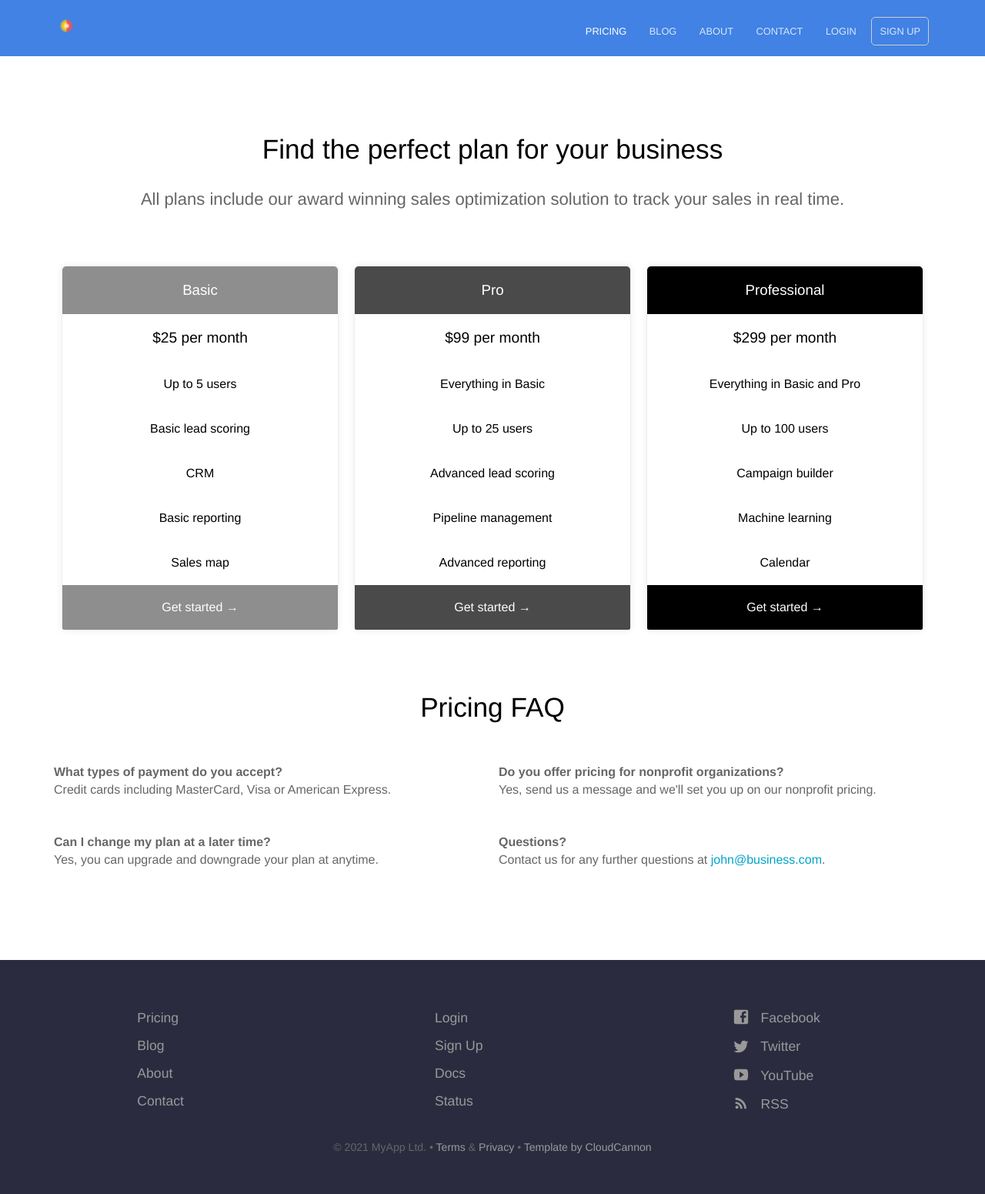
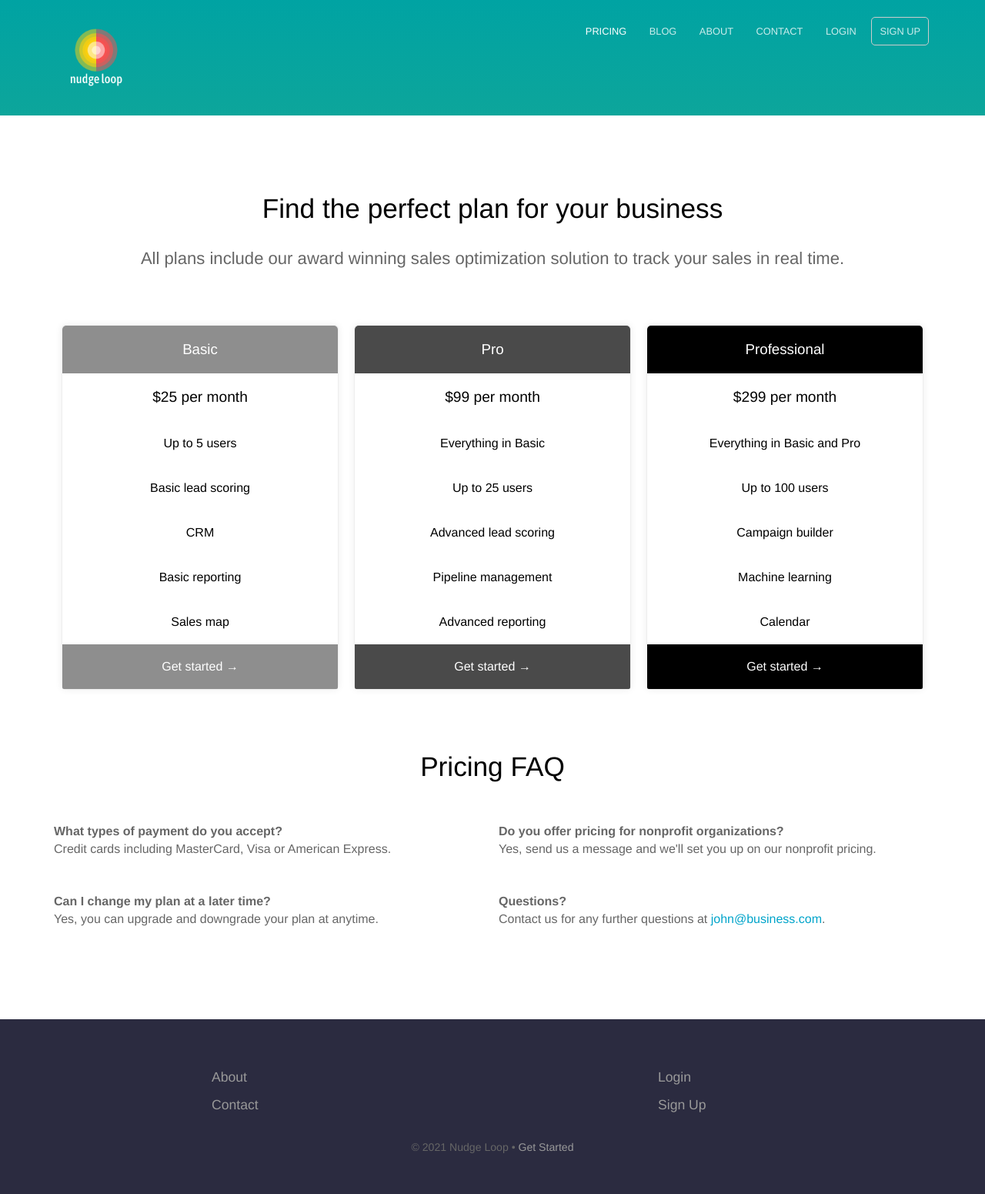
Before and after one commit to anilgeorge04/nudgeloop, a Jekyll site: the page built from pricing.html, in a window 1280 px wide. Shown: the whole page at 77% size. Built offline with Jekyll 4.4.1, drawn with Linux system fonts in a browser that asks for light colours.

Commit message:
homepage updates
- include transparent logo adjust height
- primary and secondary color for site
- comment out irrelevant footer links for now
- update default layout to solve for other pages

```diff
--- a/_config.yml
+++ b/_config.yml
@@ -10,7 +10,7 @@ disqus_shortname:
 
 # Values for the jekyll-seo-tag gem (https://github.com/jekyll/jekyll-seo-tag)
 logo: /siteicon.png
-description: Next generation Customer Experience tools
+description: Next generation Customer Experience tools with actionable insights
 author:
   name:
   email:
@@ -87,7 +87,6 @@ exclude:
   - LICENCE
 
 # -----------
-# CloudCannon
 
 social_icons:
   - Facebook
--- a/_layouts/default.html
+++ b/_layouts/default.html
@@ -23,7 +23,7 @@
 	<body>
 		<header>
 			<div class="container">
-				<div class="company-name"><a href="{{ site.baseurl }}/"><img src="{{ site.baseurl }}/images/logo-nameless.png" alt="Nudge Loop" width="95" height="33" /></a></div>
+				<div class="company-name"><a href="{{ site.baseurl }}/"><img src="{{ site.baseurl }}/images/logo_transparent.png" alt="Nudge Loop" width="250" height="110" /></a></div>
 				{% include navigation.html %}
 			</div>
 		</header>
@@ -44,7 +44,7 @@
 					</ul>
 					{% endfor %}
 				</div>
-				<p class="copyright">&copy; {{ site.time | date: '%Y' }} MyApp Ltd. • <a href="#">Terms</a> &amp; <a href="#">Privacy</a> • <a href="https://cloudcannon.com/">Template by CloudCannon</a></p>
+				<p class="copyright">&copy; {{ site.time | date: '%Y' }} Nudge Loop • <a href="https://nudgeloop.com/">Get Started</a></p>
 			</div>
 		</footer>
 		<script>
--- a/_sass/variables.scss
+++ b/_sass/variables.scss
@@ -1,5 +1,5 @@
-$brand-color: #4182e4;
-$secondary-brand-color: #4182e4;
+$brand-color: #00a3a3;
+$secondary-brand-color: #ffd300;
 $middle-gradient-color: mix($brand-color, $secondary-brand-color, 95%);
 
 // Breakpoints
--- a/index.html
+++ b/index.html
@@ -5,7 +5,7 @@ description: Next generation CX tools to empower businesses with actionable cust
 <section class="hero">
 	<div class="text-container">
 		<h1 class="editable">Customer Experience will <strong>never be the same</strong></h1>
-		<p class="subtext editable">Next generation CX tools to empower businesses with actionable customer feedback.</p>
+		<p class="subtext editable">{{ page.description }}</p>
 		<div class="cta button alt"><a href="{{ site.baseurl }}/sign-up/">Get Started Free</a></div>
 		<div>
 			<img src="{{ site.baseurl }}/images/dashboard.png" alt="Screenshot" class="screenshot editable" />
```
Also changed, not shown: _data/footer.yml (+27 -27 lines), images/logo_transparent.png (added).
